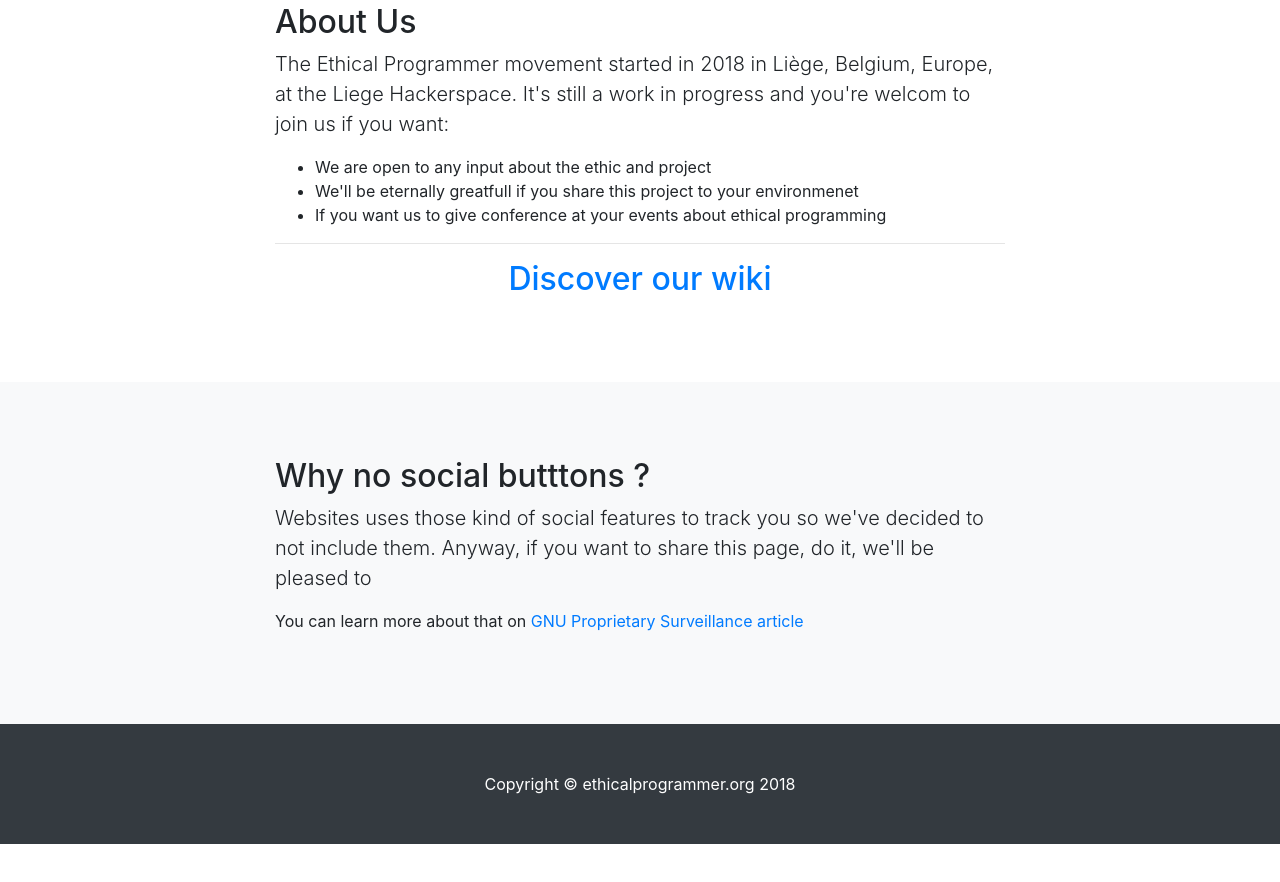
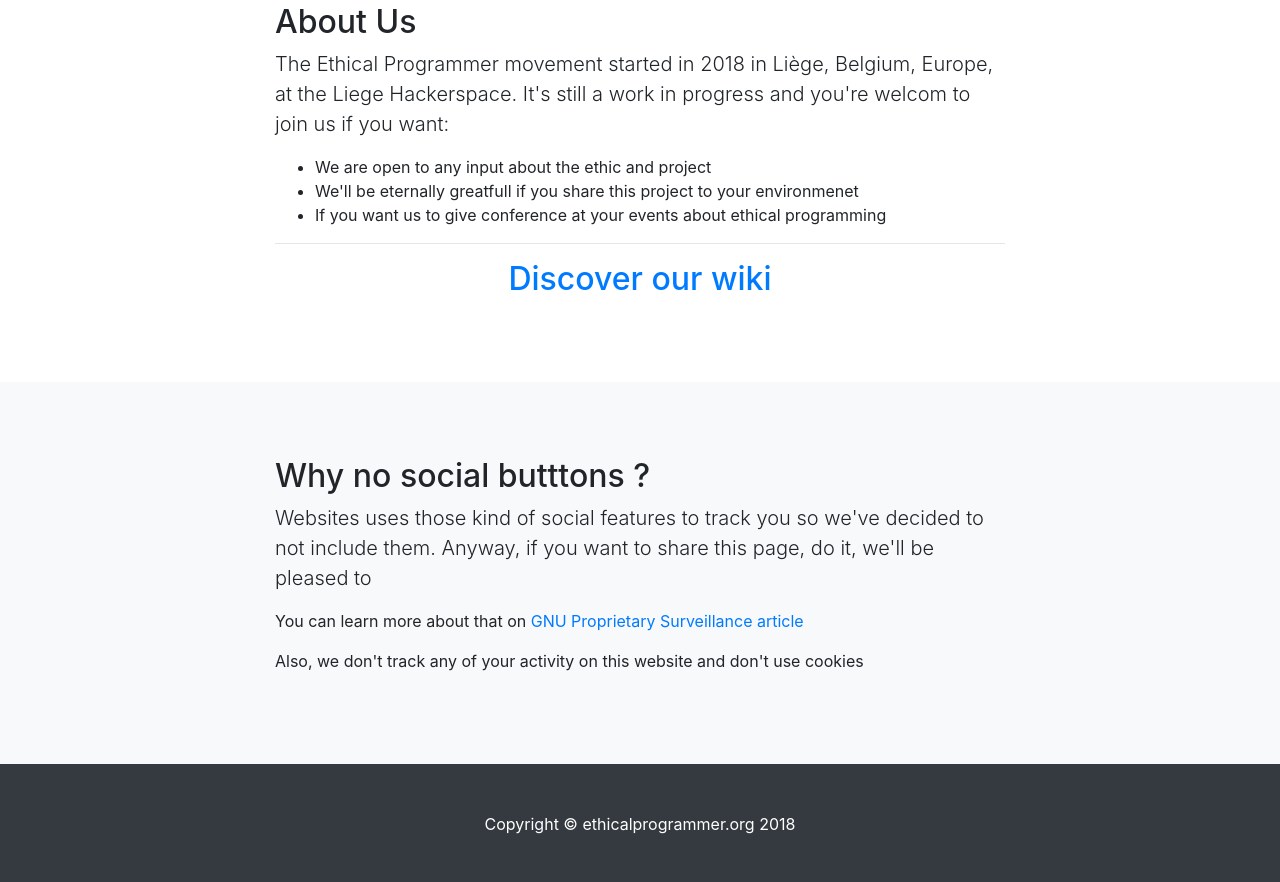
Before and after one commit to LgHS/ethicalprogrammer-website, a website: page index.html in a window 1280 px wide. Shown: the part 444-1326 px from the top of the page. Before the commit the page ends 1288 px from the top, so only its background shows below. Drawn offline with nearby package versions, Linux system fonts and the light colour scheme; a web font is replaced by a local one.

Commit message:
no tracking

```diff
--- a/index.html
+++ b/index.html
@@ -81,6 +81,7 @@
 			<h2>Why no social butttons ?</h2>
             <p class="lead">Websites uses those kind of social features to track you so we've decided to not include them. Anyway, if you want to share this page, do it, we'll be pleased to</p>
 			<p>You can learn more about that on <a href="https://www.gnu.org/proprietary/proprietary-surveillance.en.html">GNU Proprietary Surveillance article</a>
+			<p>Also, we don't track any of your activity on this website and don't use cookies</p>
           </div>
         </div>
       </div>
```
